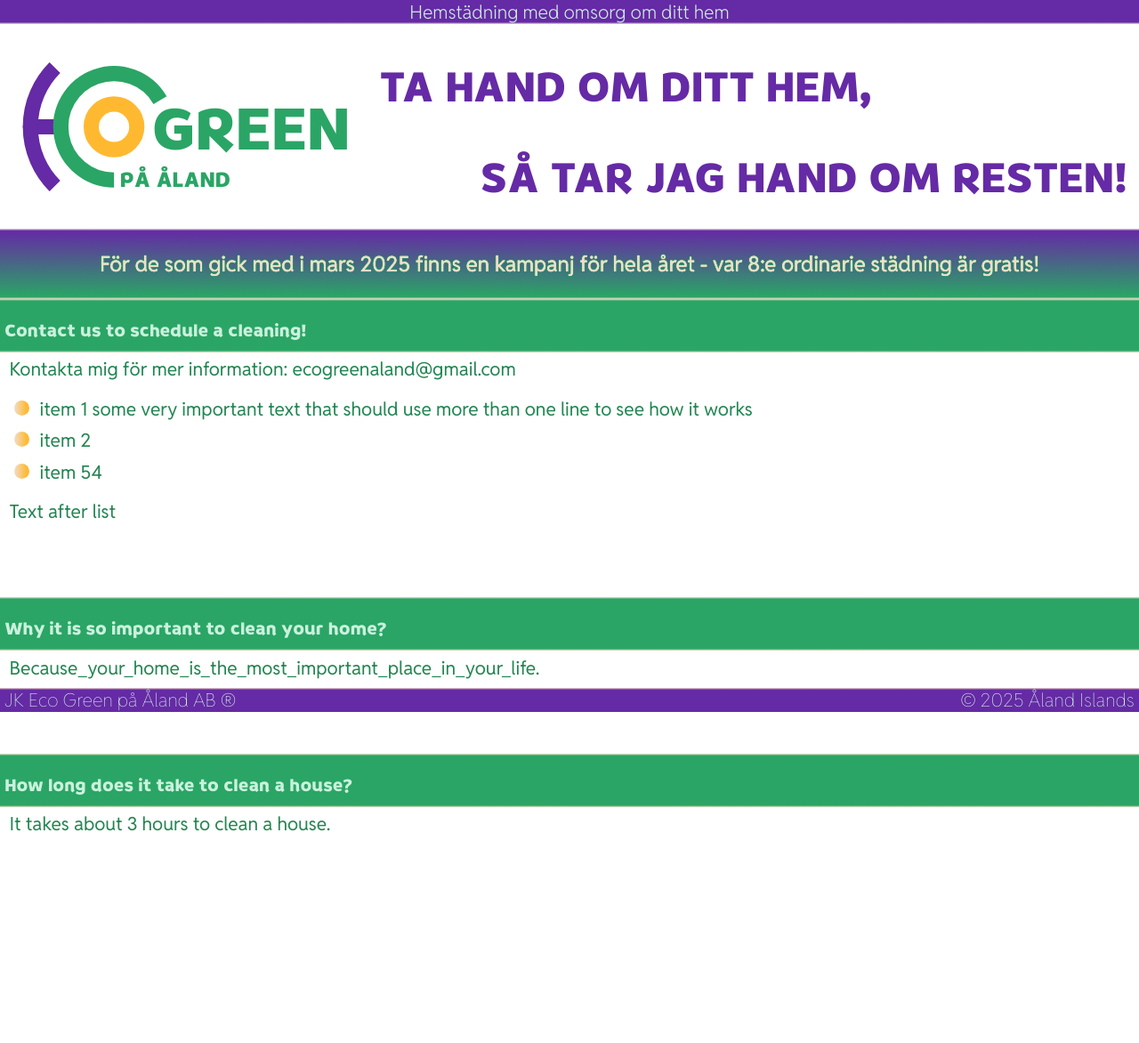
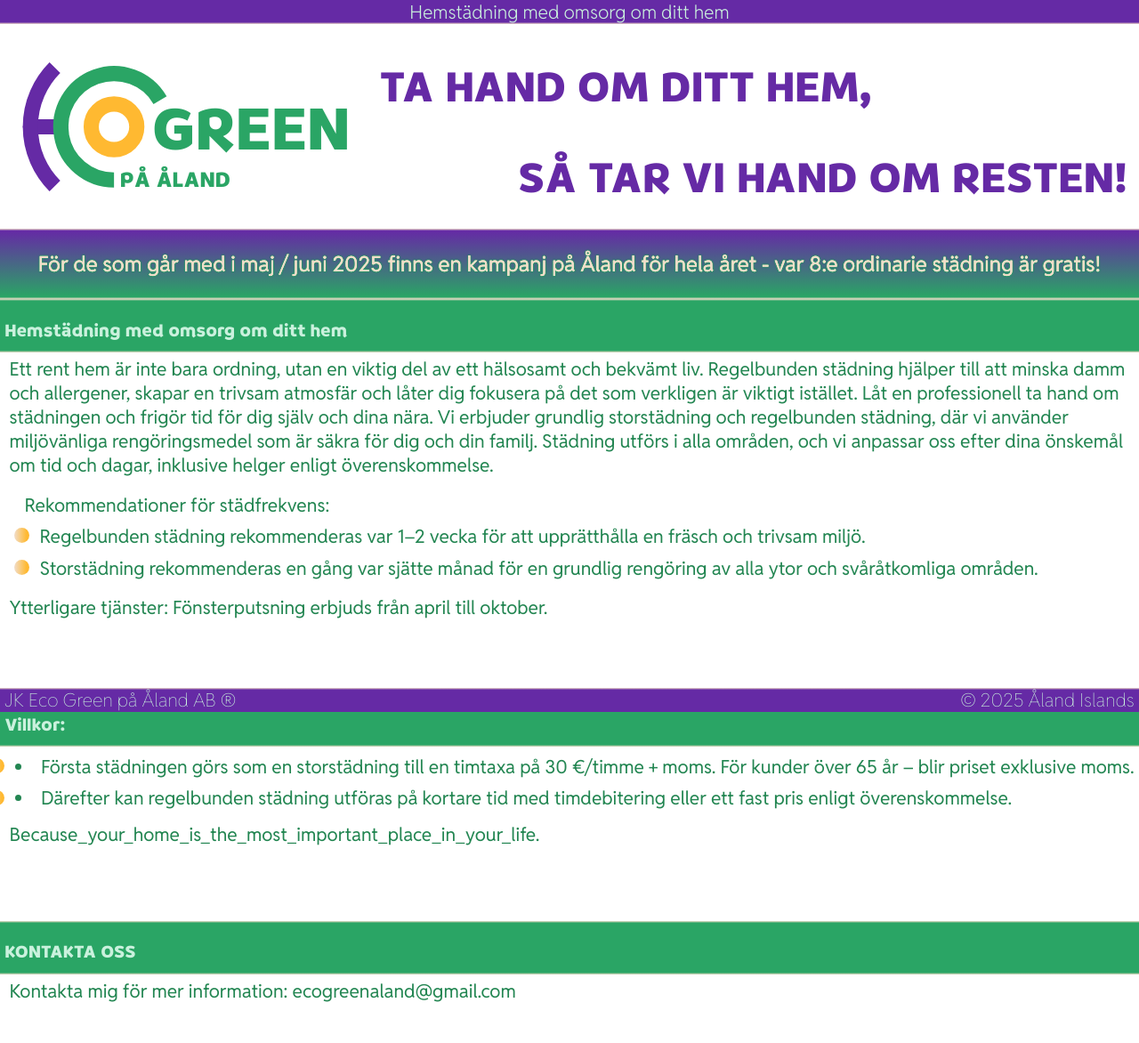
Before and after one commit to ecoax/ecoax.github.io, a plain HTML site: page index.html in a window 1280 px wide. Shown: the whole page at 89% size. Before the commit the page ends 1023 px from the top, so only its background shows below. Drawn offline with Linux system fonts and the light colour scheme.

Commit message:
1 Update  index.html

```diff
--- a/index.html
+++ b/index.html
@@ -56,30 +56,35 @@
       <div class="text-2">PÅ ÅLAND</div>
     </div>
 
-    <div class="promo">För de som gick med i mars 2025 finns en kampanj för hela året - var 8:e ordinarie städning är gratis!</div>
+    <div class="promo">För de som går med i maj / juni 2025 finns en kampanj på Åland för hela året - var 8:e ordinarie städning är gratis!</div>
 
     <div class="slogan">
       <div>Ta hand om ditt hem,</div>
-      <div>så tar jag hand om resten!</div>
+      <div>så tar vi hand om resten!</div>
     </div>
 
     <div class="info">
 
-      <div class="extra">Contact us to schedule a cleaning!</div>
-      <div>Kontakta mig för mer information: ecogreenaland@gmail.com
+      <div class="extra">Hemstädning med omsorg om ditt hem</div>
+      <div>Ett rent hem är inte bara ordning, utan en viktig del av ett hälsosamt och bekvämt liv. Regelbunden städning hjälper till att minska damm och allergener, skapar en trivsam atmosfär och låter dig fokusera på det som verkligen är viktigt istället. Låt en professionell ta hand om städningen och frigör tid för dig själv och dina nära.
+ Vi erbjuder grundlig storstädning och regelbunden städning, där vi använder miljövänliga rengöringsmedel som är säkra för dig och din familj. Städning utförs i alla områden, och vi anpassar oss efter dina önskemål om tid och dagar, inklusive helger enligt överenskommelse.
         <ul>
-          <li>item 1 some very important text that should use more than one line to see how it works </li>
-          <li>item 2 </li>
-          <li>item 54 </li>
+
+        <div>Rekommendationer för städfrekvens: </div>
+          <li>Regelbunden städning rekommenderas var 1–2 vecka för att upprätthålla en fräsch och trivsam miljö. </li>
+          <li>Storstädning rekommenderas en gång var sjätte månad för en grundlig rengöring av alla ytor och svåråtkomliga områden. </li>
         </ul>
-        Text after list
+        Ytterligare tjänster: Fönsterputsning erbjuds från april till oktober.
+
       </div>
 
-      <div class="extra">Why it is so important to clean your home?</div>
+      <div class="extra">Villkor:</div>
+      <li>Första städningen görs som en storstädning till en timtaxa på 30 €/timme + moms. För kunder över 65 år – blir priset exklusive moms. </li>
+       <li>Därefter kan regelbunden städning utföras på kortare tid med timdebitering eller ett fast pris enligt överenskommelse. </li>
       <div>Because_your_home_is_the_most_important_place_in_your_life.</div>
 
-      <div class="extra">How long does it take to clean a house?</div>
-      <div>It takes about 3 hours to clean a house.</div>
+      <div class="extra">KONTAKTA OSS</div>
+      <div>Kontakta mig för mer information: ecogreenaland@gmail.com</div>
 
     </div>
 
```
